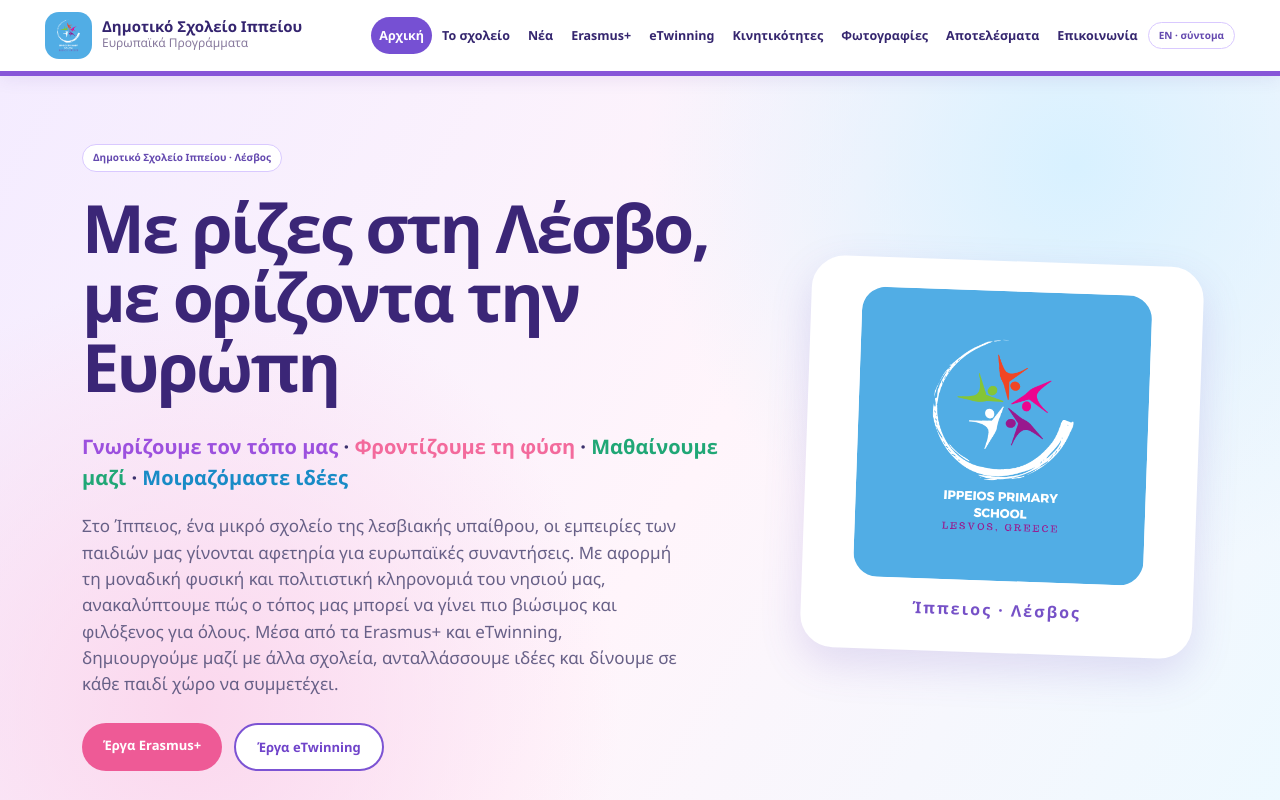
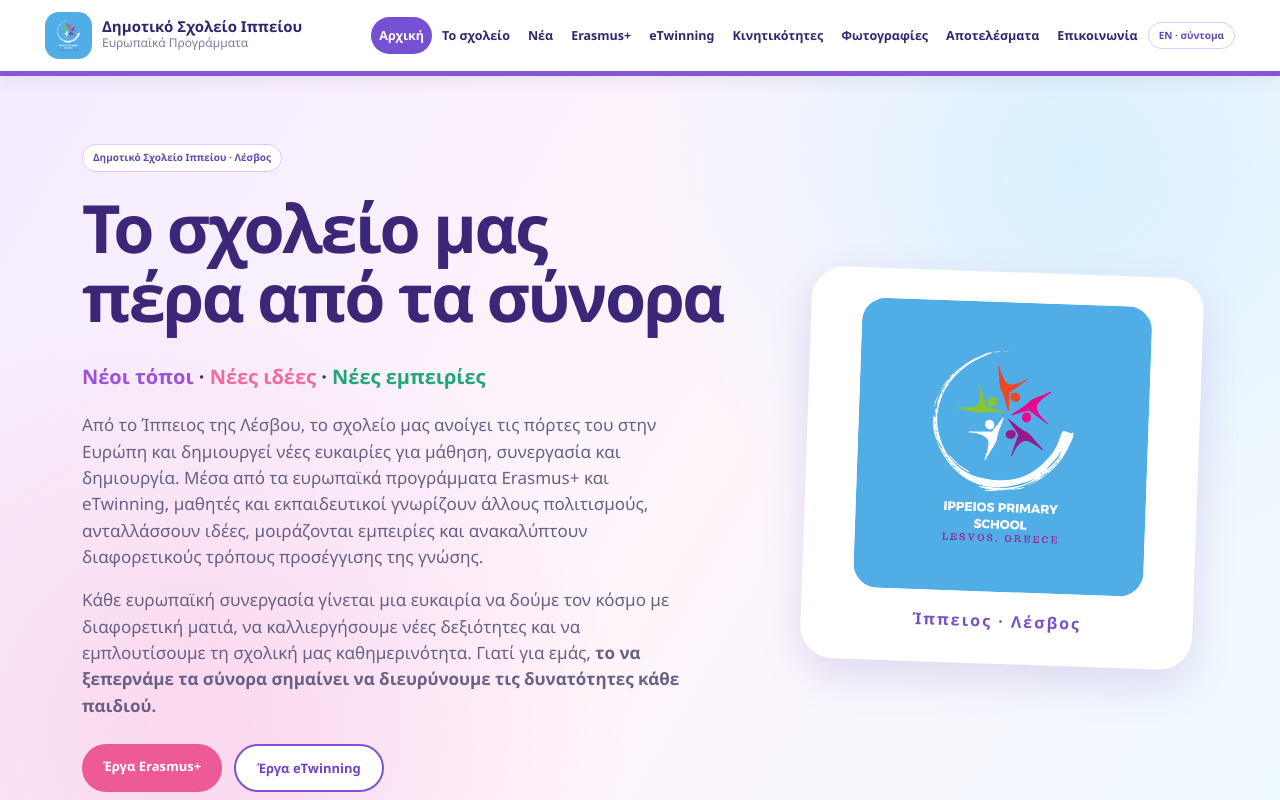
Before and after one commit to Dimippeiou/dimippeiou.github.io, a plain HTML site: page index.html in a window 1280 px wide. Shown: the top 800 px of the page. Drawn offline with Linux system fonts and the light colour scheme.

Commit message:
Add files via upload

```diff
--- a/index.html
+++ b/index.html
@@ -3,7 +3,7 @@
 <html lang="el"><head><meta charset="utf-8"/><meta content="width=device-width,initial-scale=1" name="viewport"/><meta content="Ευρωπαϊκά προγράμματα Erasmus+ και eTwinning – Δημοτικό Σχολείο Ιππείου, Λέσβος" name="description"/><title>Αρχική | Δημοτικό Σχολείο Ιππείου</title><link href="style.css" rel="stylesheet"/></head><body>
 <header class="top"><nav class="nav-wrap"><a class="brand" href="index.html"><img alt="Λογότυπο σχολείου" src="school-logo.png"/><span><strong>Δημοτικό Σχολείο Ιππείου</strong><small>Ευρωπαϊκά Προγράμματα</small></span></a><div class="nav-list"><a class="nav-link active" href="index.html">Αρχική</a><a class="nav-link" href="school.html">Το σχολείο</a><a class="nav-link" href="news.html">Νέα</a><a class="nav-link" href="erasmus.html">Erasmus+</a><a class="nav-link" href="etwinning.html">eTwinning</a><a class="nav-link" href="mobilities.html">Κινητικότητες</a><a class="nav-link" href="gallery.html">Φωτογραφίες</a><a class="nav-link" href="results.html">Αποτελέσματα</a><a class="nav-link" href="contact.html">Επικοινωνία</a><span class="badge outline" title="Αγγλική έκδοση υπό προετοιμασία">EN · σύντομα</span></div></nav></header>
 <main>
-<section class="hero"><div class="container herogrid"><div class="hero-copy"><span class="badge outline">Δημοτικό Σχολείο Ιππείου · Λέσβος</span><h1>Με ρίζες στη Λέσβο,<br/>με ορίζοντα την Ευρώπη</h1><p class="motto"><span>Γνωρίζουμε τον τόπο μας</span> · <span>Φροντίζουμε τη φύση</span> · <span>Μαθαίνουμε μαζί</span> · <span>Μοιραζόμαστε ιδέες</span></p><p>Στο Ίππειος, ένα μικρό σχολείο της λεσβιακής υπαίθρου, οι εμπειρίες των παιδιών μας γίνονται αφετηρία για ευρωπαϊκές συναντήσεις. Με αφορμή τη μοναδική φυσική και πολιτιστική κληρονομιά του νησιού μας, ανακαλύπτουμε πώς ο τόπος μας μπορεί να γίνει πιο βιώσιμος και φιλόξενος για όλους. Μέσα από τα Erasmus+ και eTwinning, δημιουργούμε μαζί με άλλα σχολεία, ανταλλάσσουμε ιδέες και δίνουμε σε κάθε παιδί χώρο να συμμετέχει.</p><div class="actions"><a class="btn primary" href="erasmus.html">Έργα Erasmus+</a><a class="btn ghost" href="etwinning.html">Έργα eTwinning</a></div></div><div class="hero-logo"><img alt="Λογότυπο Δημοτικού Σχολείου Ιππείου" src="school-logo.png"/><p>Ίππειος · Λέσβος</p></div></div></section>
+<section class="hero"><div class="container herogrid"><div class="hero-copy"><span class="badge outline">Δημοτικό Σχολείο Ιππείου · Λέσβος</span><h1>Το σχολείο μας<br/>πέρα από τα σύνορα</h1><p class="motto"><span>Νέοι τόποι</span> · <span>Νέες ιδέες</span> · <span>Νέες εμπειρίες</span></p><p>Από το Ίππειος της Λέσβου, το σχολείο μας ανοίγει τις πόρτες του στην Ευρώπη και δημιουργεί νέες ευκαιρίες για μάθηση, συνεργασία και δημιουργία. Μέσα από τα ευρωπαϊκά προγράμματα Erasmus+ και eTwinning, μαθητές και εκπαιδευτικοί γνωρίζουν άλλους πολιτισμούς, ανταλλάσσουν ιδέες, μοιράζονται εμπειρίες και ανακαλύπτουν διαφορετικούς τρόπους προσέγγισης της γνώσης.</p><p>Κάθε ευρωπαϊκή συνεργασία γίνεται μια ευκαιρία να δούμε τον κόσμο με διαφορετική ματιά, να καλλιεργήσουμε νέες δεξιότητες και να εμπλουτίσουμε τη σχολική μας καθημερινότητα. Γιατί για εμάς, <strong>το να ξεπερνάμε τα σύνορα σημαίνει να διευρύνουμε τις δυνατότητες κάθε παιδιού.</strong></p><div class="actions"><a class="btn primary" href="erasmus.html">Έργα Erasmus+</a><a class="btn ghost" href="etwinning.html">Έργα eTwinning</a></div></div><div class="hero-logo"><img alt="Λογότυπο Δημοτικού Σχολείου Ιππείου" src="school-logo.png"/><p>Ίππειος · Λέσβος</p></div></div></section>
 <section aria-label="Τα φετινά μας ευρωπαϊκά προγράμματα" class="container statrow"><div class="stat red"><strong>4</strong><small>ευρωπαϊκά έργα</small></div><div class="stat yellow"><strong>2</strong><small>έργα Erasmus+</small></div><div class="stat green"><strong>2</strong><small>έργα eTwinning</small></div><div class="stat blue"><strong>1</strong><small>επιβεβαιωμένη μαθητική κινητικότητα</small></div></section>
 <section class="container section"><div class="section-title"><h2>Τα ευρωπαϊκά μας προγράμματα</h2><div class="underline"></div><p>Σχολικό έτος 2026–2027 · Ξεχωριστές συνεργασίες, κοινοί παιδαγωγικοί στόχοι.</p></div><div class="two-cards"><a class="feature" href="erasmus.html"><span class="feature-icon eu">🇪🇺</span><h3>Erasmus+</h3><p>Το εγκεκριμένο KA122 «Sustainable Tourism Starts at School» και η κοινοπραξία KA121 με συντονιστή το Δημοτικό Σχολείο Σκοπέλου.</p><span class="card-link">Δείτε τα έργα Erasmus+ →</span></a><a class="feature" href="etwinning.html"><img alt="eTwinning" class="feature-logo" src="etwinning-logo.jpg"/><h3>eTwinning</h3><p>Δύο ευρωπαϊκά συνεργατικά έργα: «Sustainable Tourism Starts at School» και «Next-Gen Learning in Future-Ready Schools».</p><span class="card-link green-text">Δείτε τα έργα eTwinning →</span></a></div></section>
 <section class="container section compact"><div class="section-title"><h2>Τελευταία νέα</h2><div class="underline"></div></div><div class="grid3"><article class="news-card"><div class="news-art">🧩</div><span class="badge">eTwinning</span><h3>Mystery Classroom</h3><p>Οι μαθητές γνωρίζουν τους Ευρωπαίους συνεργάτες τους μέσα από ερωτήσεις και ζωντανή επικοινωνία.</p></article><article class="news-card"><div class="news-art">🎨</div><span class="badge">eTwinning</span><h3>Δημιουργία λογοτύπων</h3><p>Μαθητικές προτάσεις και σχολική ψηφοφορία για τα λογότυπα του έργου.</p></article><article class="news-card"><div class="news-art">🌱</div><span class="badge">Erasmus+ KA122</span><h3>Πράσινο ευρωπαϊκό ταξίδι</h3><p>Το σχολείο σχεδιάζει κοινές δράσεις για τον υπεύθυνο τουρισμό και τη βιωσιμότητα.</p></article></div><p class="center-action"><a class="btn ghost" href="news.html">Όλα τα νέα</a></p></section>
```
